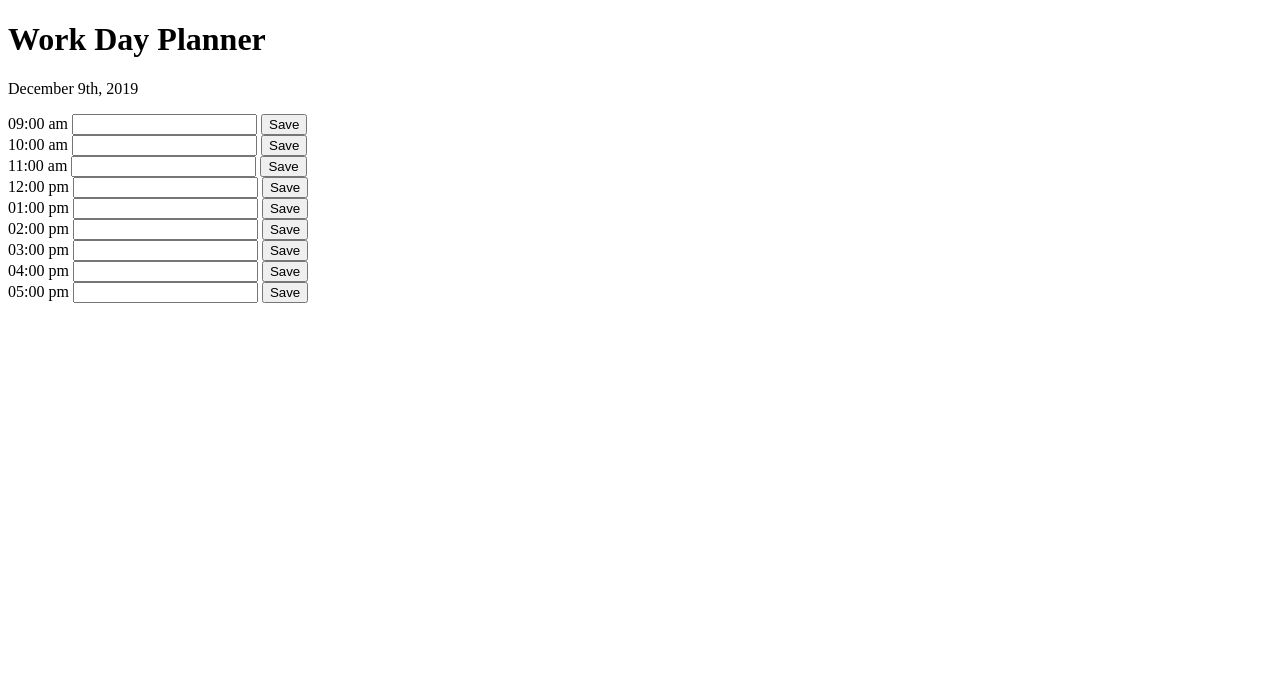
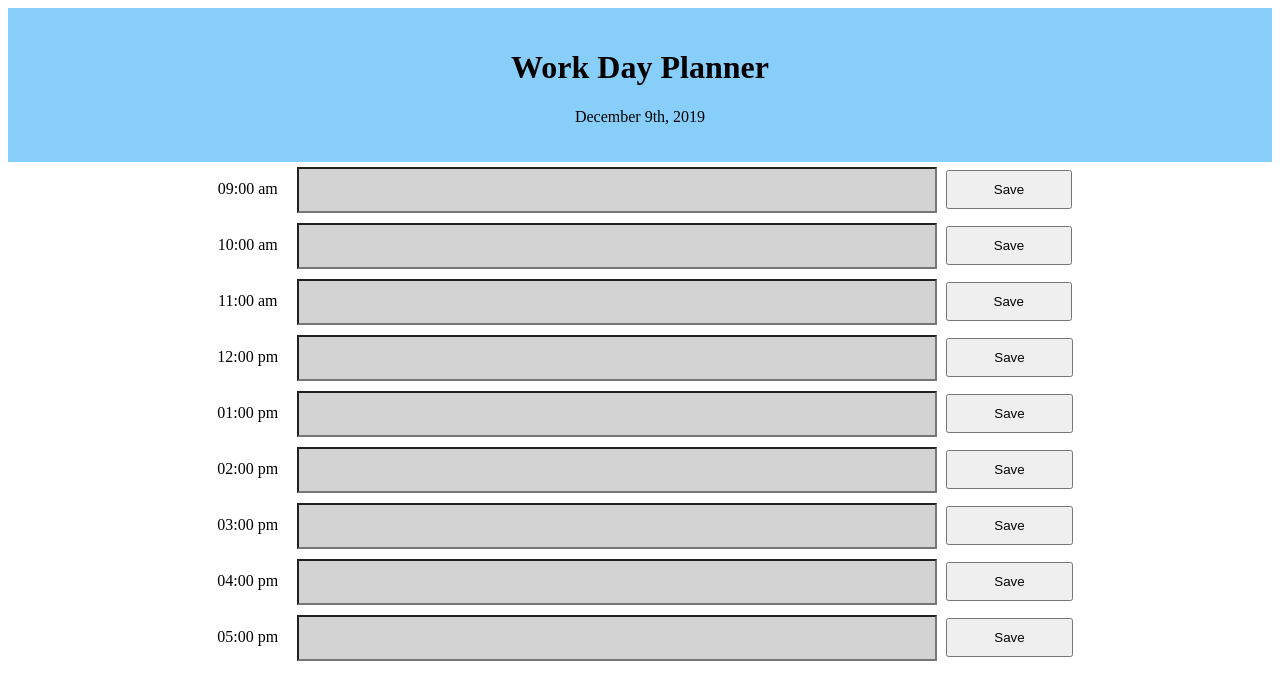
Before and after one commit to tamaragolub/Day_Planner, a plain HTML site: page index.html in a window 1280 px wide. Drawn offline with nearby package versions, Linux system fonts and the light colour scheme.

Commit message:
fixed the styling and added a Readme file

```diff
--- /dev/null
+++ b/assets/css/style.css
@@ -0,0 +1,30 @@
+.header {
+    background-color: lightskyblue;
+    padding: 20px;
+}
+
+.title, .date {
+    text-align: center;
+}
+
+.inputTextBox {
+    margin: 5px;
+    background-color: lightgray;
+    width: 50%;
+    height: 40px;
+}
+
+.label {
+    width: 25%;
+    padding: 10px;
+}
+
+.save-btn {
+    width: 10%;
+    padding: 10px;
+}
+
+.main {
+    align-content: center;
+    text-align: center;
+}
--- a/index.html
+++ b/index.html
@@ -7,69 +7,70 @@
     <meta http-equiv="X-UA-Compatible" content="ie=edge">
     <script src="https://code.jquery.com/jquery-3.4.1.min.js"
         integrity="sha256-CSXorXvZcTkaix6Yvo6HppcZGetbYMGWSFlBw8HfCJo=" crossorigin="anonymous"></script>
-    <title>Document</title>
+    <link rel="stylesheet" href="./assets/css/style.css">
+    <title>Day Planner</title>
 
 </head>
 
 <body>
 
-    <header>
-        <h1>Work Day Planner</h1>
-        <p>December 9th, 2019</p>
+    <header class="header">
+        <h1 class="title">Work Day Planner</h1>
+        <p class="date">December 9th, 2019</p>
     </header>
 
-    <main>
+    <main class="main">
         <div>
-            <label for="9am-text">09:00 am</label>
-            <input type="text" id="9am-text">
+            <label for="9am-text" class="label">09:00 am</label>
+            <input type="text" id="9am-text" class="inputTextBox">
             <button class="save-btn" data-inputID="#9am-text">Save</button>
         </div>
 
         <div>
-            <label for="10am-text">10:00 am</label>
-            <input type="text" id="10am-text">
+            <label for="10am-text" class="label">10:00 am</label>
+            <input type="text" id="10am-text" class="inputTextBox">
             <button class="save-btn" data-inputID="#10am-text">Save</button>
         </div>
 
         <div>
-            <label for="10am-text">11:00 am</label>
-            <input type="text" id="11am-text">
+            <label for="10am-text" class="label">11:00 am</label>
+            <input type="text" id="11am-text" class="inputTextBox">
             <button class="save-btn" data-inputID="#11am-text">Save</button>
         </div>
 
         <div>
-            <label for="10am-text">12:00 pm</label>
-            <input type="text" id="12pm-text">
+            <label for="10am-text" class="label">12:00 pm</label>
+            <input type="text" id="12pm-text" class="inputTextBox">
             <button class="save-btn" data-inputID="#12pm-text">Save</button>
         </div>
 
         <div>
-            <label for="9am-text">01:00 pm</label>
-            <input type="text" id="1pm-text">
+            <label for="9am-text" class="label">01:00 pm</label>
+            <input type="text" id="1pm-text" class="inputTextBox">
             <button class="save-btn" data-inputID="#1pm-text">Save</button>
         </div>
 
         <div>
-            <label for="10am-text">02:00 pm</label>
-            <input type="text" id="2pm-text">
+            <label for="10am-text" class="label">02:00 pm</label>
+            <input type="text" id="2pm-text" class="inputTextBox">
             <button class="save-btn" data-inputID="#2pm-text">Save</button>
         </div>
 
         <div>
-            <label for="10am-text">03:00 pm</label>
-            <input type="text" id="3pm-text">
+            <label for="10am-text" class="label">03:00 pm</label>
+            <input type="text" id="3pm-text" class="inputTextBox">
             <button class="save-btn" data-inputID="#3pm-text">Save</button>
         </div>
 
         <div>
-            <label for="10am-text">04:00 pm</label>
-            <input type="text" id="4pm-text">
+            <label for="10am-text" class="label">04:00 pm</label>
+            <input type="text" id="4pm-text" class="inputTextBox">
             <button class="save-btn" data-inputID="#4pm-text">Save</button>
         </div>
 
         <div>
-            <label for="10am-text">05:00 pm</label>
-            <input type="text" id="5pm-text">
+            <label for="10am-text" class="label">05:00 pm</label>
+            <input type="text" id="5pm-text" class="inputTextBox">
             <button class="save-btn" data-inputID="#5pm-text">Save</button>
         </div>
 
```
Also changed, not shown: 1 other file.
